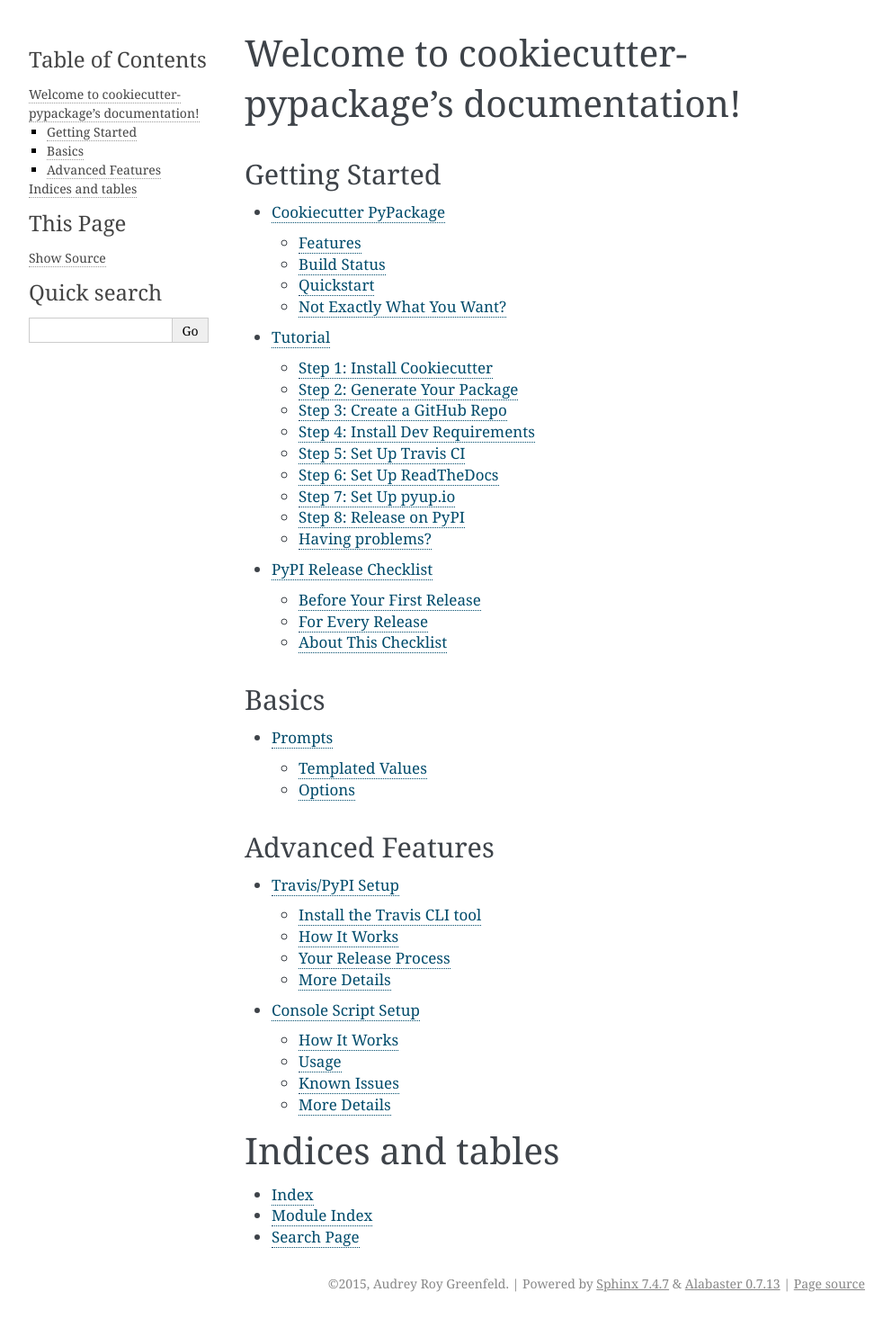
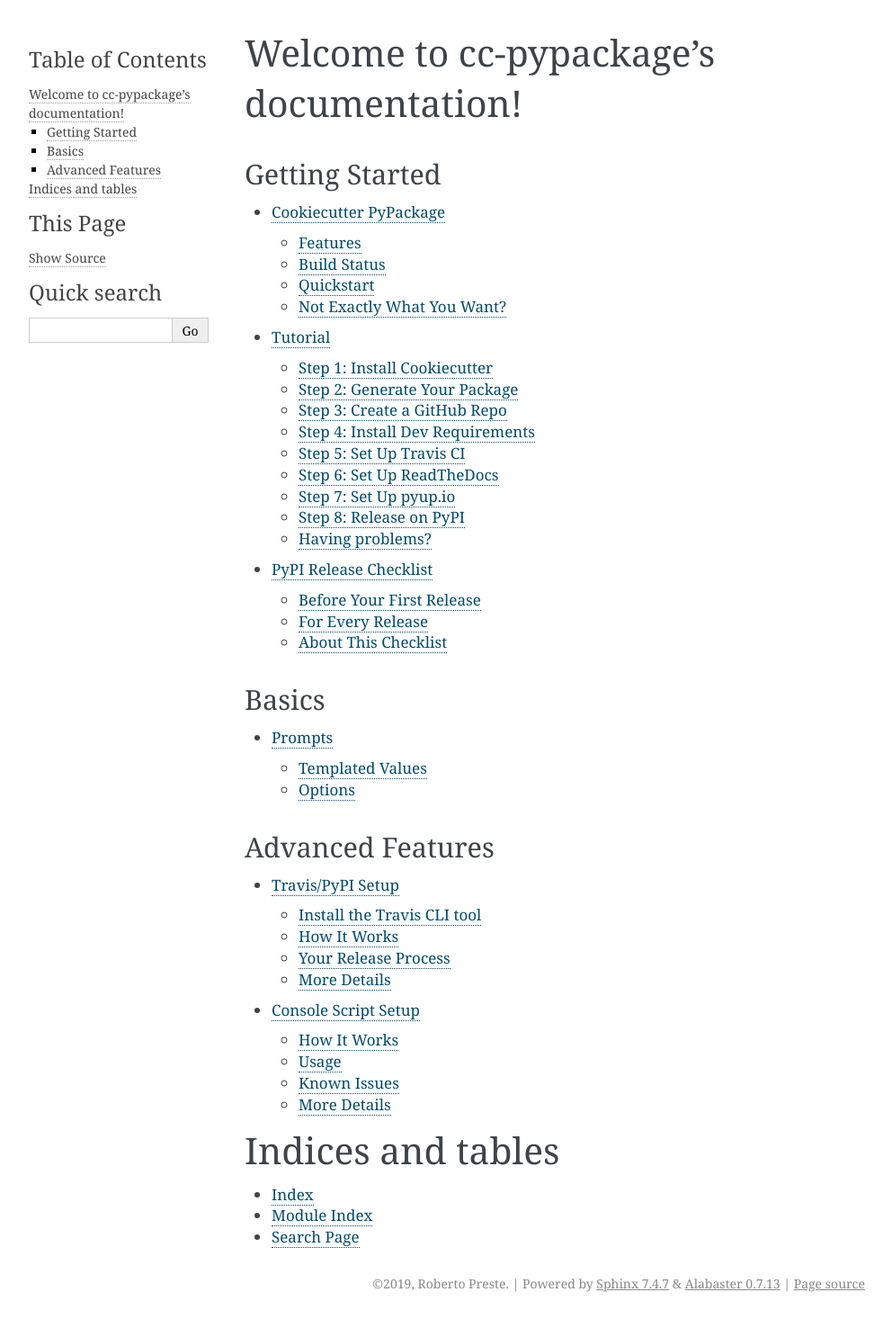
Before and after one commit to robertopreste/cc-pypackage, a Sphinx documentation site: the page built from docs/index.rst, in a window 1280 px wide. Shown: the whole page at 90% size, without its empty margins (148-1140 px from the left). Built offline with Sphinx 7.4.7, drawn with Linux system fonts in a browser that asks for light colours.

```diff
--- a/appveyor.yml
+++ b/appveyor.yml
@@ -3,12 +3,6 @@
 
 environment:
   matrix:
-    - PYTHON: "C:\\Python27"
-      TOX_ENV: "py27"
-
-    - PYTHON: "C:\\Python27-x64"
-      TOX_ENV: "py27"
-
     - PYTHON: "C:\\Python34"
       TOX_ENV: "py34"
 
--- a/cookiecutter.json
+++ b/cookiecutter.json
@@ -2,7 +2,7 @@
   "full_name": "Roberto Preste",
   "email": "robertopreste@gmail.com",
   "github_username": "robertopreste",
-  "project_name": "Python Boilerplate",
+  "project_name": "Python_Template",
   "project_slug": "{{ cookiecutter.project_name.lower().replace(' ', '_').replace('-', '_') }}",
   "project_short_description": "Python package template.",
   "pypi_username": "{{ cookiecutter.github_username }}",
--- a/docs/conf.py
+++ b/docs/conf.py
@@ -2,7 +2,7 @@
 # -*- coding: UTF-8 -*-
 # Created by Roberto Preste
 #
-# cookiecutter-pypackage documentation build configuration file, created by
+# cc-pypackage documentation build configuration file, created by
 # sphinx-quickstart on Sun Dec 13 09:13:01 2015.
 #
 # This file is execfile()d with the current directory set to its
@@ -54,9 +54,9 @@ source_suffix = '.rst'
 master_doc = 'index'
 
 # General information about the project.
-project = 'cookiecutter-pypackage'
-copyright = '2015, Audrey Roy Greenfeld'
-author = 'Audrey Roy Greenfeld'
+project = 'cc-pypackage'
+copyright = '2019, Roberto Preste'
+author = 'Roberto Preste'
 
 # The version info for the project you're documenting, acts as replacement for
 # |version| and |release|, also used in various other places throughout the
@@ -208,7 +208,7 @@ html_static_path = ['_static']
 #html_search_scorer = 'scorer.js'
 
 # Output file base name for HTML help builder.
-htmlhelp_basename = 'cookiecutter-pypackagedoc'
+htmlhelp_basename = 'cc-pypackagedoc'
 
 # -- Options for LaTeX output ---------------------------------------------
 
@@ -230,8 +230,8 @@ latex_elements = {
 # (source start file, target name, title,
 #  author, documentclass [howto, manual, or own class]).
 latex_documents = [
-  (master_doc, 'cookiecutter-pypackage.tex', 'cookiecutter-pypackage Documentation',
-   'Audrey Roy Greenfeld', 'manual'),
+  (master_doc, 'cc-pypackage.tex', 'cc-pypackage Documentation',
+   'Roberto Preste', 'manual'),
 ]
 
 # The name of an image file (relative to this directory) to place at the top of
@@ -260,7 +260,7 @@ latex_documents = [
 # One entry per manual page. List of tuples
 # (source start file, name, description, authors, manual section).
 man_pages = [
-    (master_doc, 'cookiecutter-pypackage', 'cookiecutter-pypackage Documentation',
+    (master_doc, 'cc-pypackage', 'cc-pypackage Documentation',
      [author], 1)
 ]
 
@@ -274,8 +274,8 @@ man_pages = [
 # (source start file, target name, title, author,
 #  dir menu entry, description, category)
 texinfo_documents = [
-  (master_doc, 'cookiecutter-pypackage', 'cookiecutter-pypackage Documentation',
-   author, 'cookiecutter-pypackage', 'One line description of project.',
+  (master_doc, 'cc-pypackage', 'cc-pypackage Documentation',
+   author, 'cc-pypackage', 'One line description of project.',
    'Miscellaneous'),
 ]
 
--- a/docs/index.rst
+++ b/docs/index.rst
@@ -1,9 +1,9 @@
-.. cookiecutter-pypackage documentation master file, created by
+.. cc-pypackage documentation master file, created by
    sphinx-quickstart on Sun Dec 13 09:13:01 2015.
    You can adapt this file completely to your liking, but it should at least
    contain the root `toctree` directive.
 
-Welcome to cookiecutter-pypackage's documentation!
+Welcome to cc-pypackage's documentation!
 ==================================================
 
 Getting Started
--- a/docs/troubleshooting.rst
+++ b/docs/troubleshooting.rst
@@ -7,7 +7,7 @@ Troubleshooting
 .. note:: Can you help improve this file? `Edit this file`_
           and submit a pull request with your improvements!
 
-.. _`Edit this file`: https://github.com/audreyr/cookiecutter-pypackage/blob/master/docs/troubleshooting.rst
+.. _`Edit this file`: https://github.com/robertopreste/cc-pypackage/blob/master/docs/troubleshooting.rst
 
 
 Windows Issues
```
Also changed, not shown: CONTRIBUTING.rst (+13 -13 lines), docs/tutorial.rst (+4 -4 lines), setup.py (+3 -5 lines), .github/ISSUE_TEMPLATE.md, .travis.yml, 8 other files.
